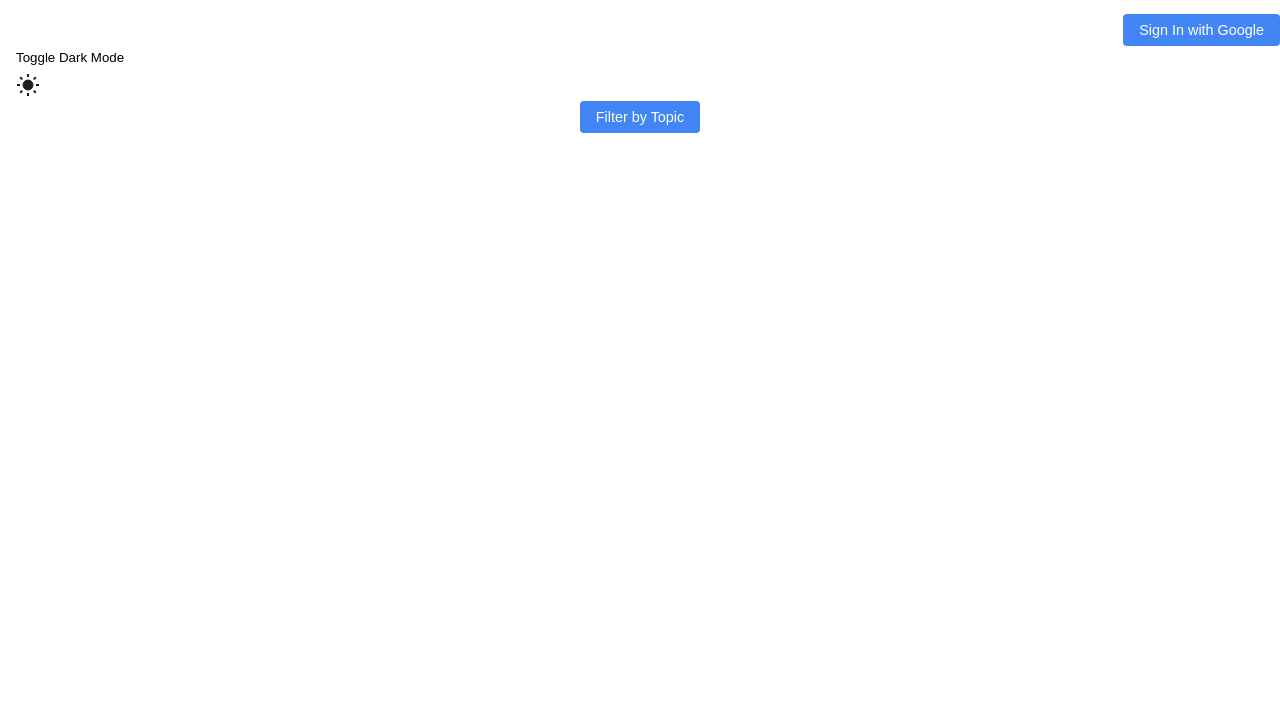
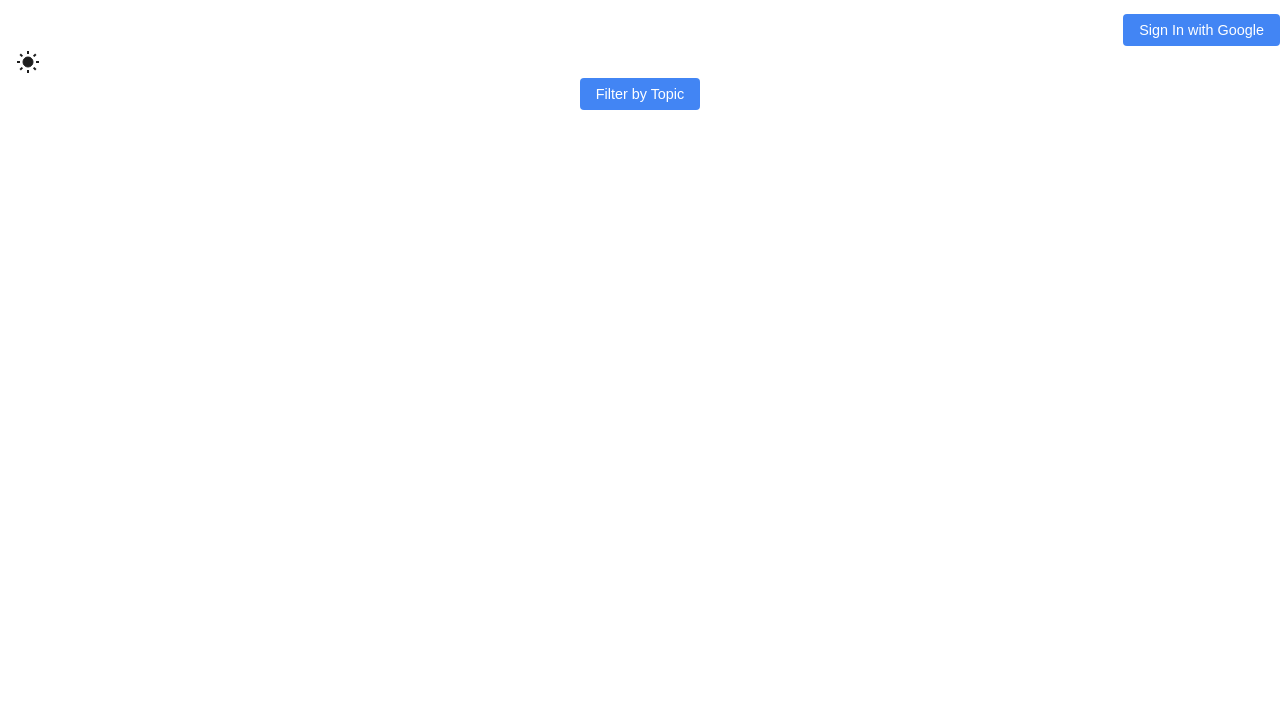
Before and after one commit to robertdlawrence1/digital-library, a plain HTML site: page index.html in a window 1280 px wide. Shown: the part 82-800 px from the top of the page. Drawn offline with Linux system fonts and the light colour scheme; no server answers; a web font is replaced by a local one.

Commit message:
Update index.html

```diff
--- a/index.html
+++ b/index.html
@@ -18,10 +18,6 @@
     <h1>My Reading Tracker</h1>
     <div class="header-controls">
       <div id="auth-container"></div>
-      <button id="theme-toggle">Toggle Dark Mode</button>
-    </div>
-    <div class="header-controls">
-      <div id="auth-container"></div>
       <button id="theme-toggle" aria-label="Toggle Dark/Light Mode">
         <svg id="theme-icon" viewBox="0 0 24 24" width="24" height="24"></svg>
       </button>
```
